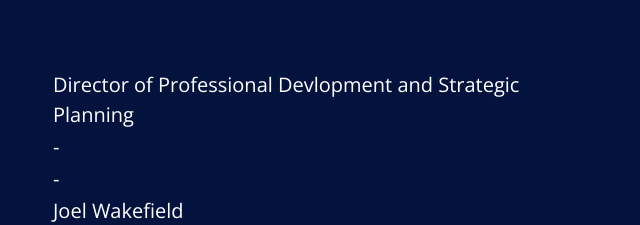
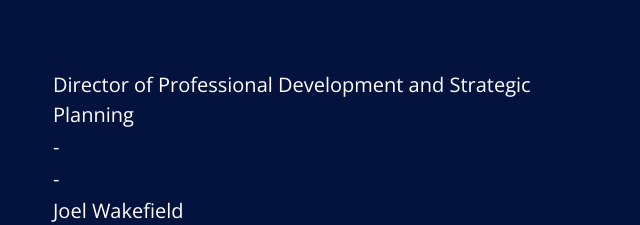
Before and after one commit to juanisbored/Mark-7-PD, a plain HTML site: page index.html in a window 1280 px wide. Shown: the part 879-1104 px from the top of the page, 601-1241 px from the left. Drawn offline with nearby package versions, Linux system fonts and the light colour scheme.

Commit message:
Update and rename PD-Final.html to index.html

```diff
--- a/PD-Final.html
+++ b/index.html
@@ -215,7 +215,7 @@
               <div class="col">
                   <p class="lead">ㅤ</p>
                   <p class="lead">ㅤ</p>
-                  <p class="lead">Director of Professional Devlopment and Strategic Planning</p>
+                  <p class="lead">Director of Professional Development and Strategic Planning</p>
                   <p class="lead">-</p>
                   <p class="lead">-</p>
                   <p class="lead">Joel Wakefield</p>
```
